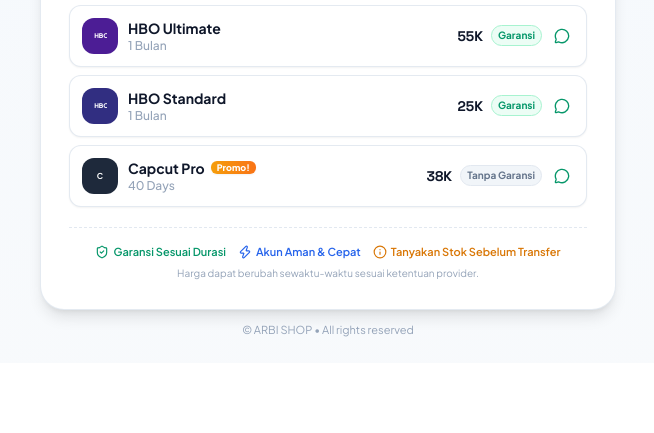
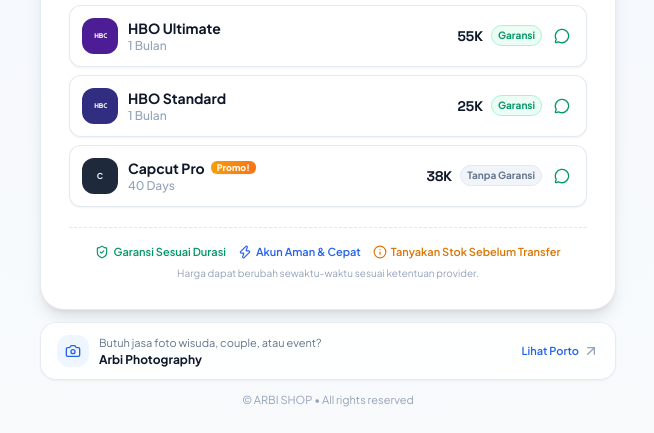
Before and after one commit to raffaeltemp/hargaarbishop, a plain HTML site: page index.html in a window 1280 px wide. Shown: the part 1277-1710 px from the top of the page, without its empty margins (312-966 px from the left). Before the commit the page ends 1640 px from the top, so only its background shows below. Drawn offline with nearby package versions, Linux system fonts and the light colour scheme.

Commit message:
Update index.html

```diff
--- a/index.html
+++ b/index.html
@@ -210,6 +210,23 @@
       </div>
 
     </div>
+
+    <!-- CLEAN CROSS-PROMO CARD: ARBI PHOTOGRAPHY -->
+    <a href="https://arbiphotography.vercel.app" target="_blank" rel="noopener noreferrer" class="mt-3 p-3 sm:px-4 rounded-2xl bg-white/85 dark:bg-slate-900/85 backdrop-blur border border-slate-200/80 dark:border-slate-800 hover:border-blue-300 dark:hover:border-blue-700/80 shadow-sm transition-all flex items-center justify-between gap-3 group">
+      <div class="flex items-center gap-2.5 min-w-0">
+        <div class="w-8 h-8 rounded-xl bg-blue-50 dark:bg-blue-950/80 text-blue-600 dark:text-blue-400 flex items-center justify-center shrink-0 group-hover:bg-blue-600 group-hover:text-white transition-colors">
+          <i data-lucide="camera" class="w-4 h-4"></i>
+        </div>
+        <div class="min-w-0">
+          <p class="text-[10px] sm:text-[11px] text-slate-500 dark:text-slate-400 truncate leading-tight">Butuh jasa foto wisuda, couple, atau event?</p>
+          <p class="text-xs font-bold text-slate-900 dark:text-white group-hover:text-blue-600 dark:group-hover:text-blue-400 transition-colors leading-tight mt-0.5">Arbi Photography</p>
+        </div>
+      </div>
+      <div class="flex items-center gap-1 shrink-0 text-[11px] font-semibold text-blue-600 dark:text-blue-400">
+        <span class="hidden sm:inline">Lihat Porto</span>
+        <i data-lucide="arrow-up-right" class="w-4 h-4 text-slate-400 group-hover:text-blue-600 dark:group-hover:text-blue-400 group-hover:translate-x-0.5 group-hover:-translate-y-0.5 transition-transform"></i>
+      </div>
+    </a>
 
     <div class="mt-3 text-center">
       <p class="text-[11px] text-slate-400 dark:text-slate-500">© ARBI SHOP • All rights reserved</p>
```
